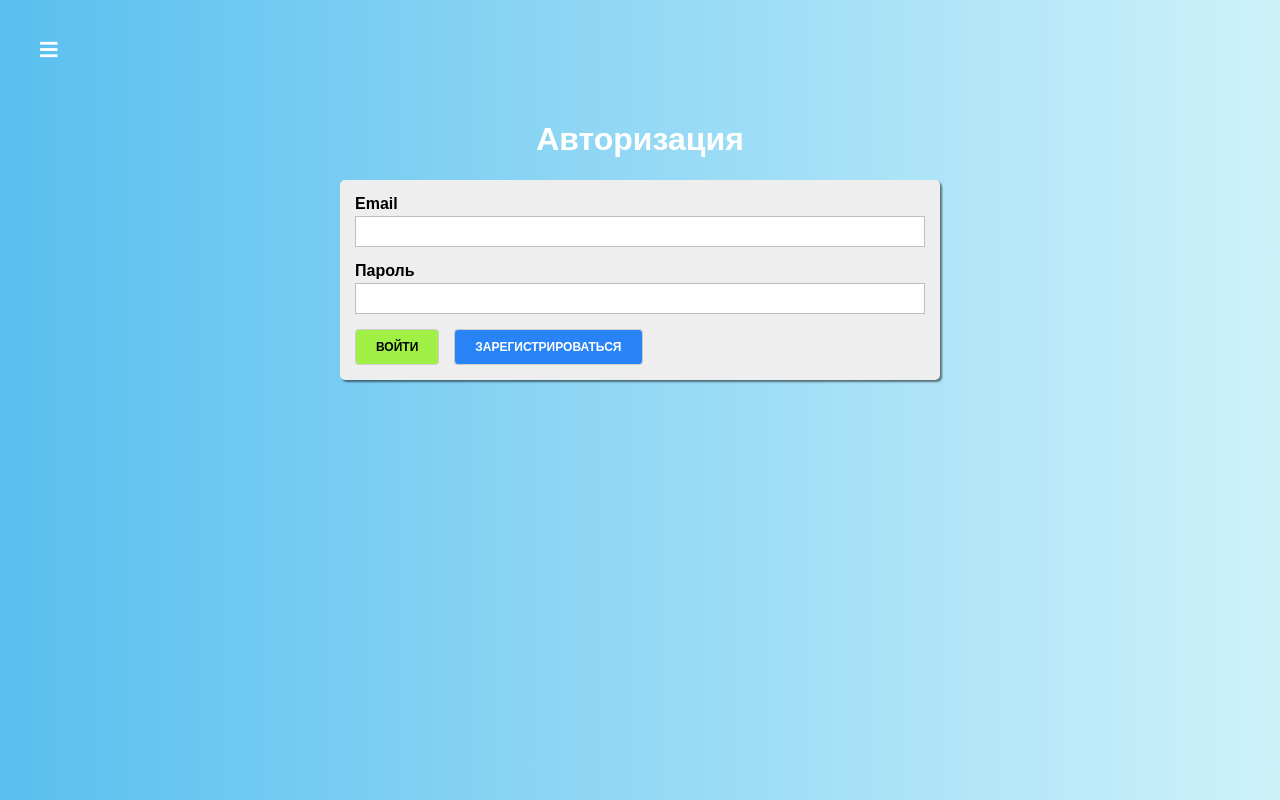
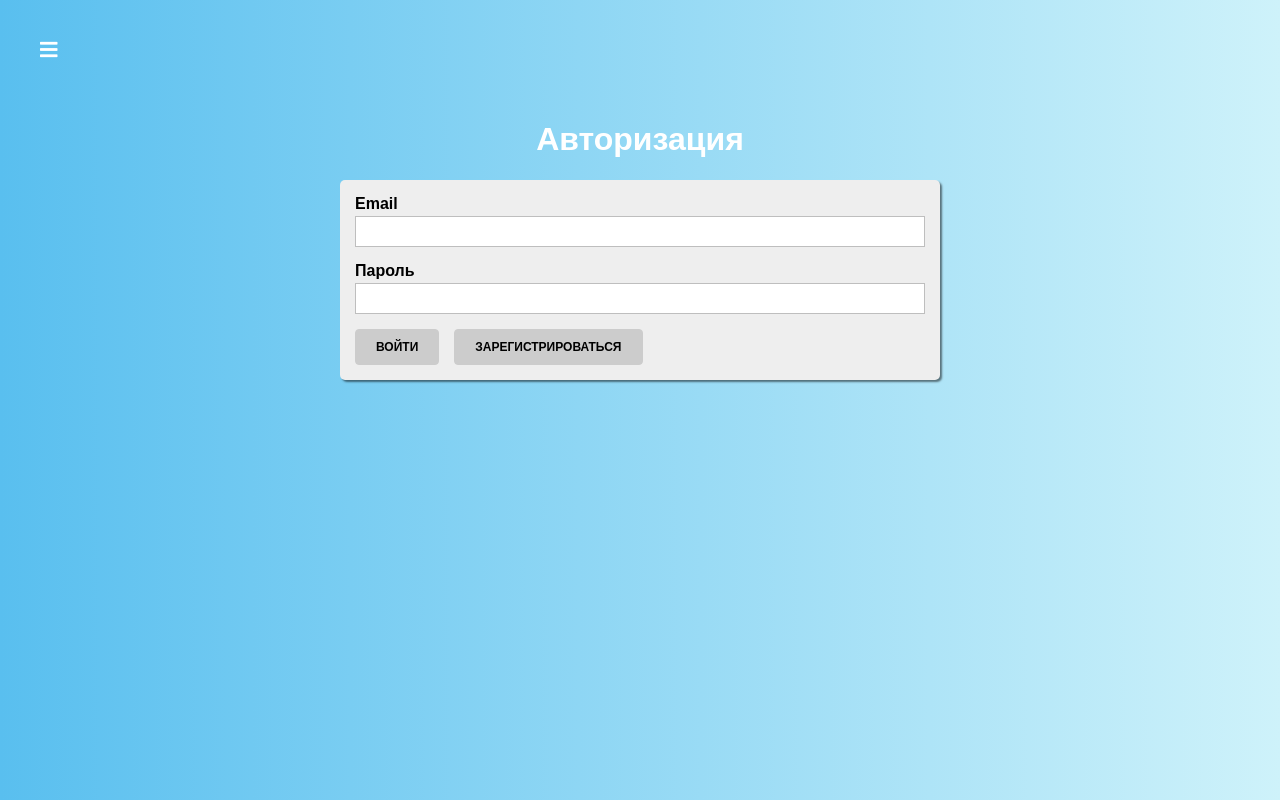
Before and after one commit to ko1p/react-practise, a React app: page /auth in a window 1280 px wide. Built offline with nearby package versions, Linux system fonts and the light colour scheme.

Commit message:
add validaton for Auth component

```diff
--- a/src/containers/Auth/Auth.js
+++ b/src/containers/Auth/Auth.js
@@ -7,6 +7,7 @@ import is from 'is_js'
 export default class Auth extends React.Component {
 
     state = {
+        isValidForm: false,
         formControls: {
             email: {
                 value: '',
@@ -79,8 +80,14 @@ export default class Auth extends React.Component {
 
         formControls[controlName] = control
 
+        let isFormValid = true
+
+        Object.keys(formControls).forEach((name) => {
+            isFormValid = formControls[name].valid && isFormValid
+        })
+
         this.setState({
-            formControls
+            formControls, isFormValid
         })
 
     }
@@ -114,8 +121,8 @@ export default class Auth extends React.Component {
 
                         { this.renderInputs() }
 
-                        <Button type="success" onClick={this.loginHandler}>Войти</Button>
-                        <Button type="primary" onClick={this.registerHandler}>Зарегистрироваться</Button>
+                        <Button type="success" onClick={this.loginHandler} disabled={!this.state.isFormValid}>Войти</Button>
+                        <Button type="primary" onClick={this.registerHandler} disabled={!this.state.isFormValid}>Зарегистрироваться</Button>
                     </form>
                 </div>
             </div>
```
